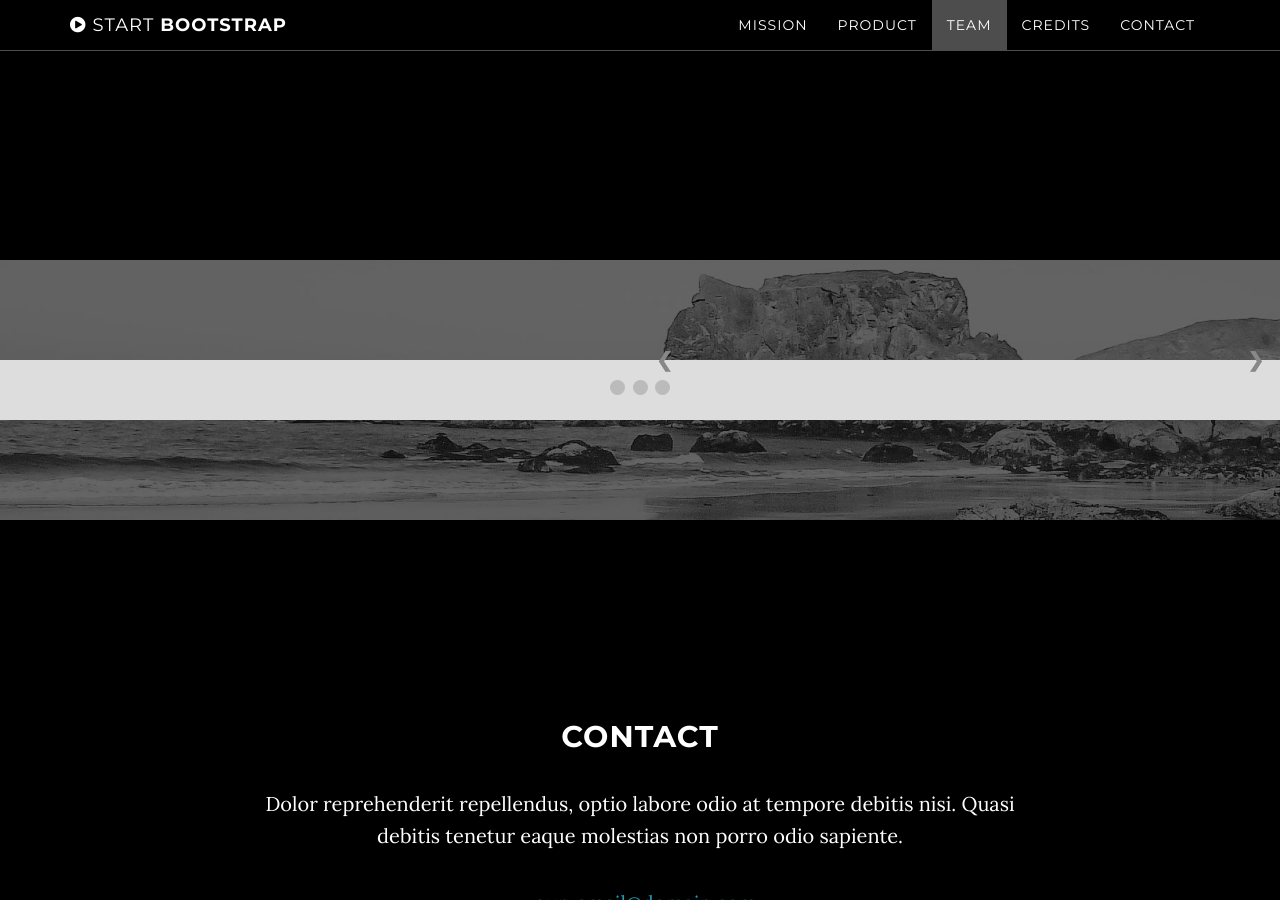
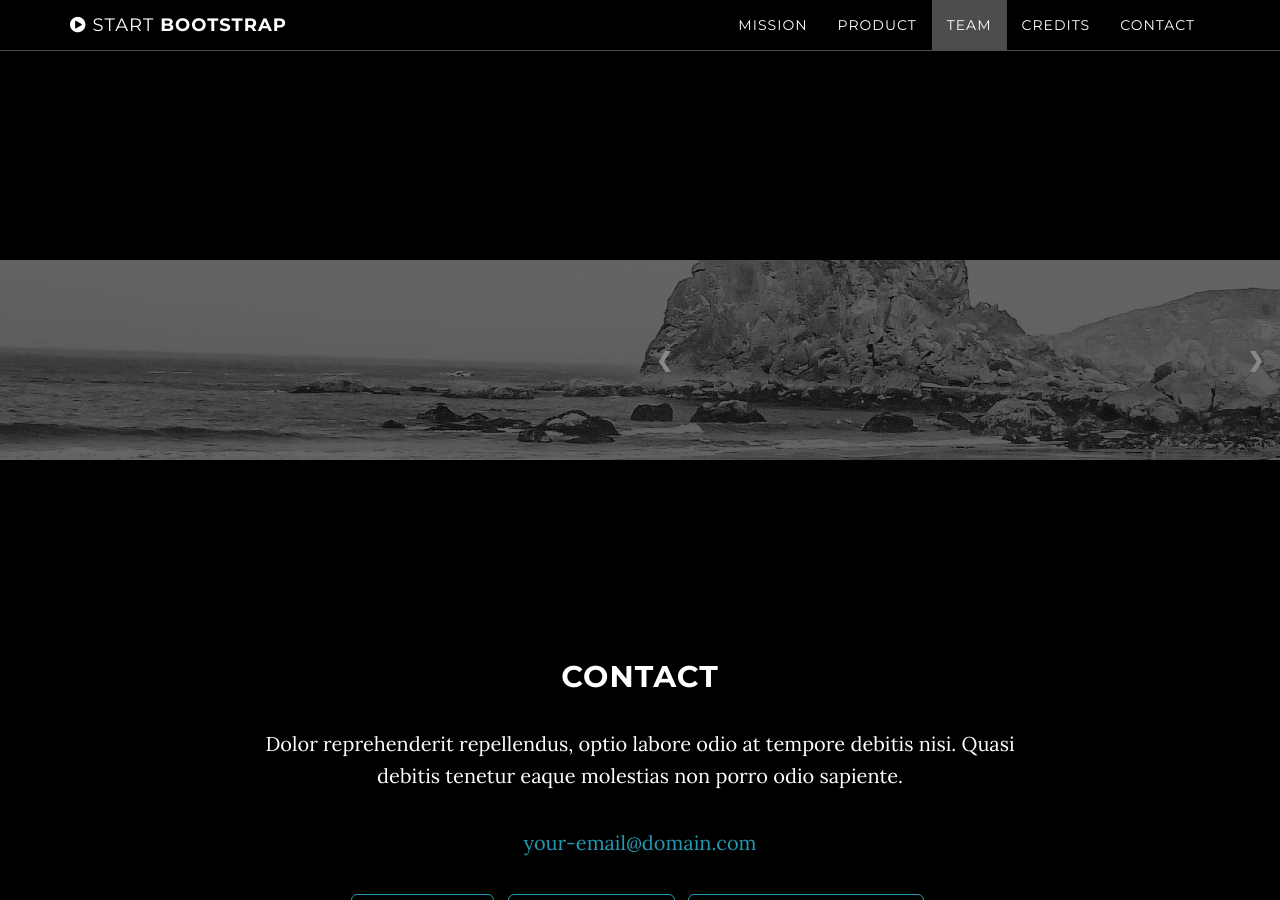
Before and after one commit to snarain677/agency-capstone-website, a Jekyll site: the page built from index.html, in a window 1280 px wide and 900 px high, scrolled down 2870 px. Built offline with Jekyll 4.4.1, drawn with Linux system fonts in a browser that asks for light colours.

Commit message:
Updating credits page

```diff
--- a/_includes/credits.html
+++ b/_includes/credits.html
@@ -20,12 +20,5 @@
 				<a class="prev" onclick="plusSlides(-1)">&#10094;</a>
 				<a class="next" onclick="plusSlides(1)">&#10095;</a>
 		</div>
-
-			<!-- Dots/bullets/indicators -->
-		<div class="dot-container">
-			<span class="dot" onclick="currentSlide(1)"></span>
-			<span class="dot" onclick="currentSlide(2)"></span>
-			<span class="dot" onclick="currentSlide(3)"></span>
-		</div>
 	</div>
     </section>
```
